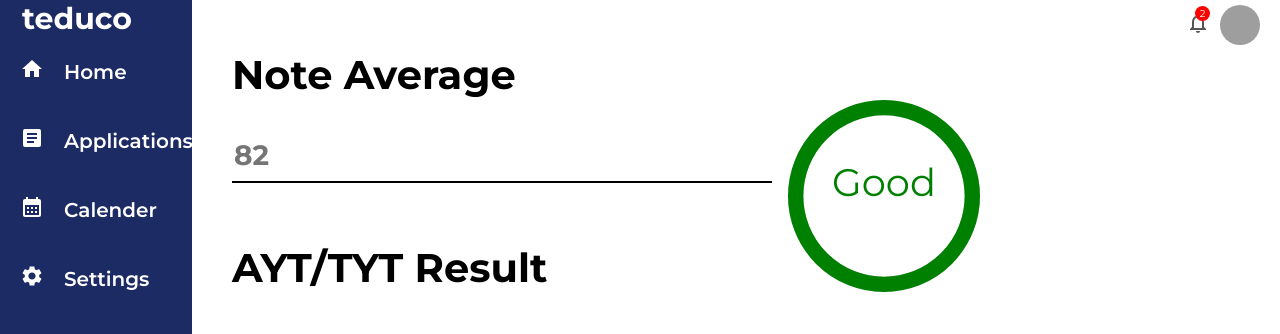
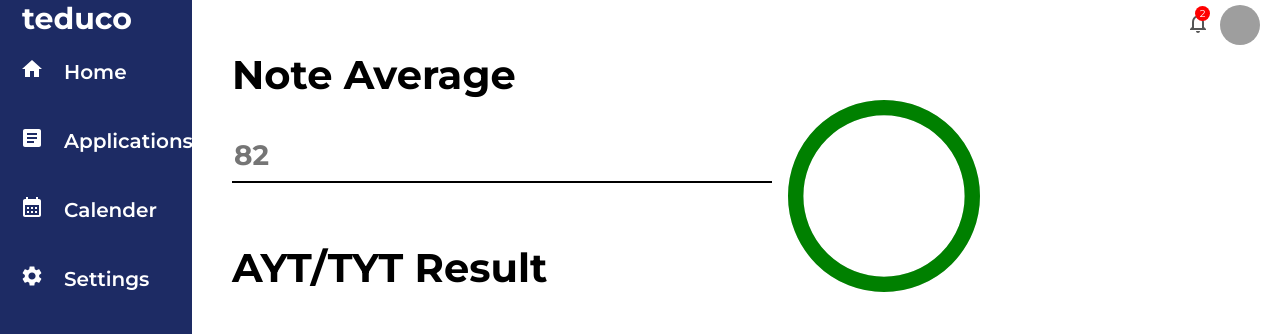
Before and after one commit to Teduco/teduco, a React (Create React App) app in the folder teduco-ui/: page /newApplication in a window 1280 px wide. Both pictures are taken after a click on the element "Next". Shown: the top 334 px of the page. Built offline with nearby package versions, Linux system fonts and the light colour scheme; grey boxes are pictures that could not be loaded.

Commit message:
half working dynamic status bar

```diff
--- a/teduco-ui/src/pages/home/newApplication/Step2.jsx
+++ b/teduco-ui/src/pages/home/newApplication/Step2.jsx
@@ -2,8 +2,10 @@ import "./step2.css";
 import { Component } from "react";
 import { CircularProgressbar } from 'react-circular-progressbar';
 import "./progress-bar.css"
-const percentage = 76;
-const likelihood = "Good";
+let notes = 76;
+let exam = 50;
+let resultInt = 100;
+let resultText = "";
 
 export class Step2 extends Component {
     continue = e => {
@@ -30,26 +32,42 @@ export class Step2 extends Component {
         if(Exam_Result>400){second=4;}
         if(Exam_Result>450){second=5;}
 
-        if(first+second<2){return[20,"Very Unlikely"];}
+        if(first+second<=2){return[20,"Very Unlikely"];}
         if(first+second>2){return[40,"Unlikely"];}
         if(first+second>4){return[60,"Average"];}
         if(first+second>6){return[80,"Likely"];}
         if(first+second>8){return[90,"Very Likely"];}
         }
 
+    handleChange1 = (event) => {
+        notes = event.target.value;
+        resultInt = this.birsen(notes, exam)[0]
+        resultText = this.birsen(notes, exam)[1]
+        console.log("lool")
+
+    }
+
+    handleChange2 = (event) => {
+        exam = event.target.value;
+        resultInt = this.birsen(notes, exam)[0]
+        resultText = this.birsen(notes, exam)[1]
+
+    }
+
     render() {
         const { values, handleChange } = this.props;
+
         return(
             <div>
 
         <form>
         <div className="choice" >
             <label>Note Average </label>
-            <input type="text" defaultValue={values.Note_Average} onChange={handleChange('Note_Average')} placeholder="82"></input>
+            <input type="text" defaultValue={values.notes} onBlur={this.handleChange1} placeholder="82"></input>
         </div>
         <div className="choice">
             <label>AYT/TYT Result</label>
-            <input type="text" defaultValue={values.Exam_Result} onChange={handleChange('Exam_Result')} placeholder="382"></input>
+            <input type="text" defaultValue={values.exam} onBlur={this.handleChange2} placeholder="382"></input>
         </div>
 
         <div className="choice">
@@ -72,7 +90,7 @@ export class Step2 extends Component {
         <p  onClick={this.continue} className="next">Next</p>
         </form>
 
-        <CircularProgressbar value={this.birsen()} text={`${likelihood}`} />
+        <CircularProgressbar value={resultInt} text={`${resultText}`} />
         <label class="progress-bar-label">Probality of Admission</label>
 
 
```
